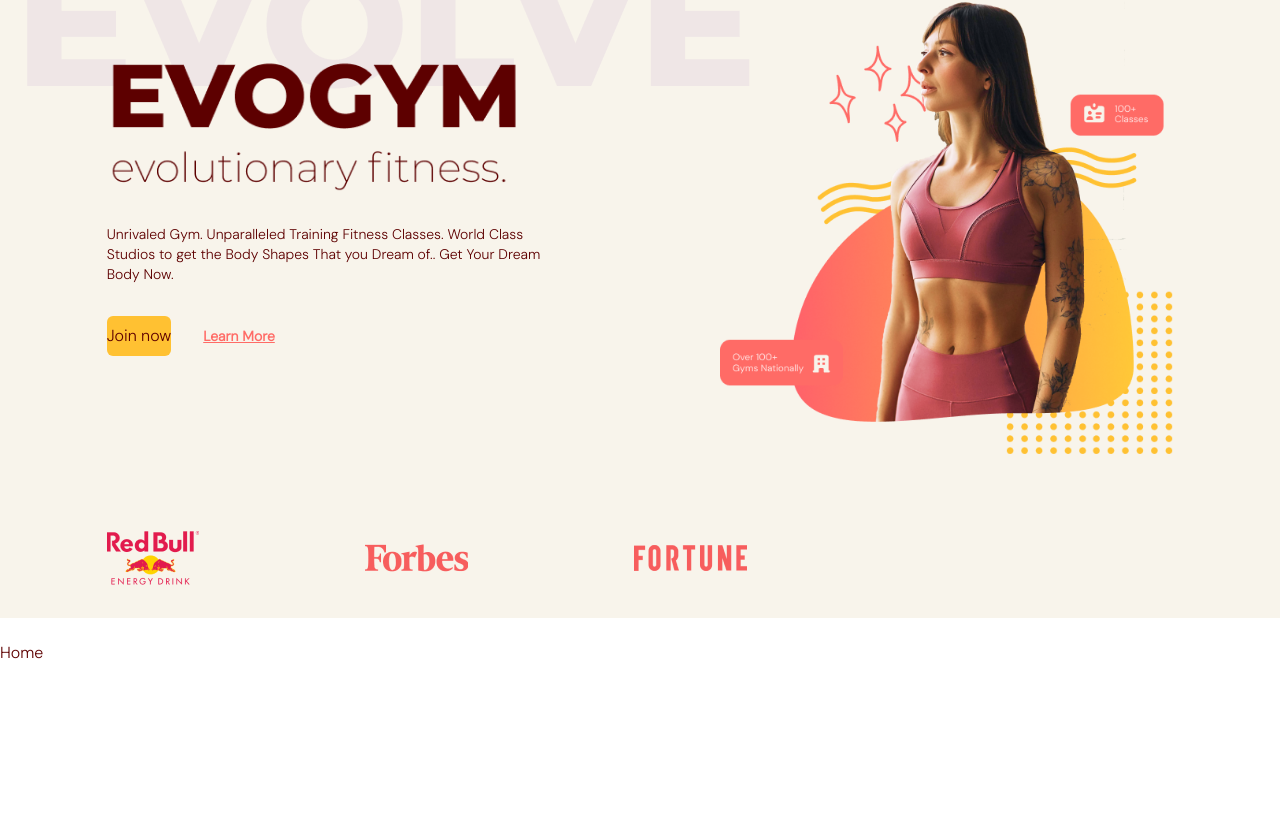
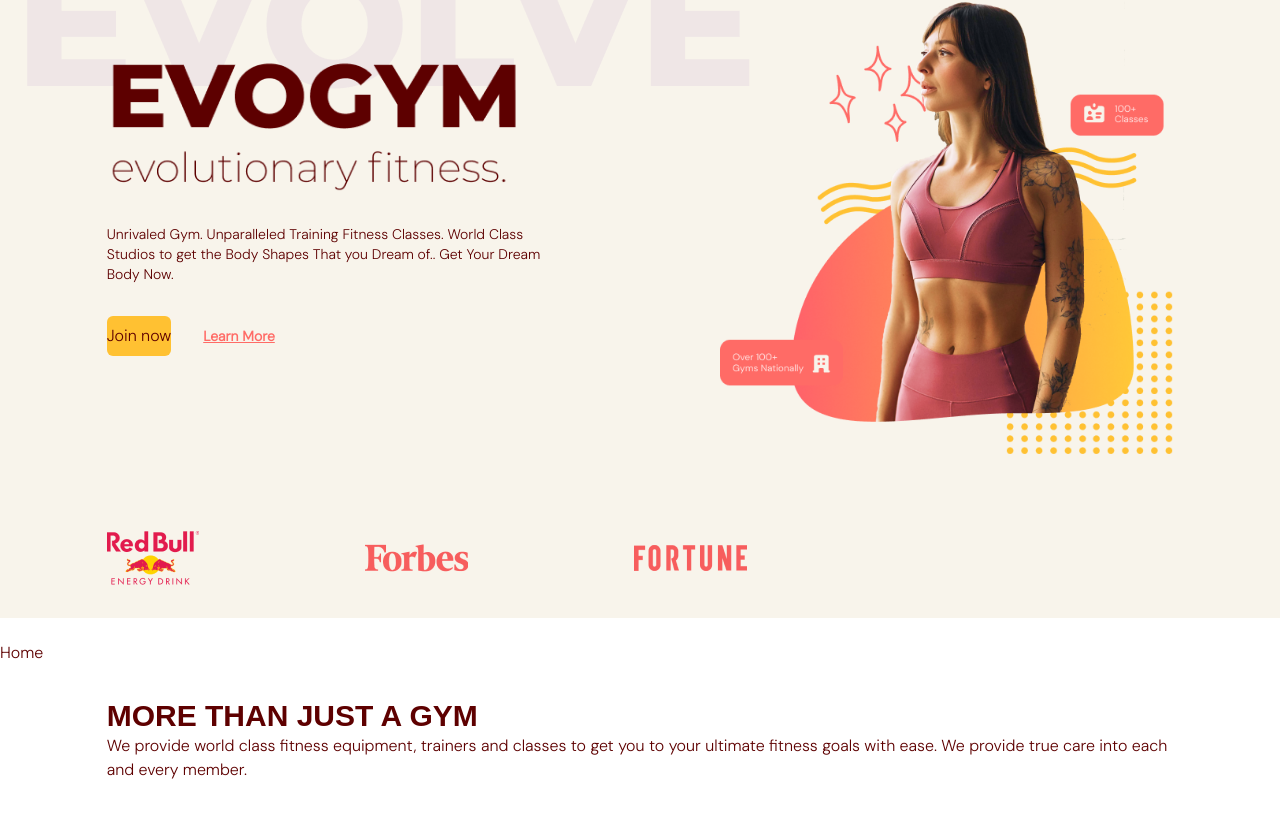
Before and after one commit to amiraadev/gym-app, a React (Vite) app: page / in a window 1280 px wide. Shown: the part 182-1000 px from the top of the page. Before the commit the page ends 847 px from the top, so only its background shows below. Built offline with nearby package versions, Linux system fonts and the light colour scheme; the HTML template or start-up script is replaced by a standard one.

Commit message:
commit 5

```diff
--- a/src/App.tsx
+++ b/src/App.tsx
@@ -1,6 +1,7 @@
 
 import Navbar from '@/scenes/navbar'
 import Home from '@/scenes/home'
+import Benefits from '@/scenes/benefits'
 import { useEffect, useState } from 'react'
 import { SelectedPage } from '@/shared/types'
 
@@ -25,7 +26,8 @@
   return (
 <div className="app bg-gray-20">
   <Navbar isTopOfPage={isTopOfPage} selectedPage={selectedPage} setSelectedPage={setSelectedPage} />
-  <Home isTopOfPage={isTopOfPage} selectedPage={selectedPage} setSelectedPage={setSelectedPage} />
+  <Home  setSelectedPage={setSelectedPage} />
+  <Benefits  setSelectedPage={setSelectedPage} />
 </div>
   )
 }
--- /dev/null
+++ b/src/scenes/benefits/index.tsx
@@ -0,0 +1,29 @@
+import Htext from "@/shared/Htext";
+import { SelectedPage } from "@/shared/types"
+import { HomeModernIcon,UserGroupIcon,AcademicCapIcon } from "@heroicons/react/24/solid"
+import { motion } from 'framer-motion';
+
+
+type Props = {
+    setSelectedPage :(value:SelectedPage) =>void
+}
+
+export default function Benefits({setSelectedPage}: Props) {
+  return (
+    <section
+        id="benefits"
+        className="mx-auto min-h-full w-5/6 py-20">
+        <motion.div
+           onViewportEnter={() => setSelectedPage(SelectedPage.Benefits) }
+          >
+            <div>
+              <Htext>MORE THAN JUST A GYM </Htext>
+              <p> We provide world class fitness equipment, trainers and classes to
+            get you to your ultimate fitness goals with ease. We provide true
+            care into each and every member.</p>
+             </div>
+        </motion.div>
+
+    </section >
+  )
+}
--- a/src/scenes/home/index.tsx
+++ b/src/scenes/home/index.tsx
@@ -20,7 +20,9 @@
             id="home"
             className='gap-16 bg-gray-20 py-10 md:h-full md:pb-0'
      >
-        <div  className=' md:flex mx-auto w-5/6 items-center justify-center md:h-5/6' >
+        <motion.div
+            className=' md:flex mx-auto w-5/6 items-center justify-center md:h-5/6'
+            onViewportEnter={() => setSelectedPage(SelectedPage.Home)}>
             <div  className='z-10  mt-32 md:basis-3/5 '>
                 <motion.div
                      className='md:-mt-20'
@@ -71,7 +73,7 @@
             md:ml-40 md:mt-16 md:justify-items-ent'>
               <img src={HomePageGraphic} alt="home page graphic" />
             </div>
-        </div>
+        </motion.div >
 
         {isAboveMediumScreens && (
             <div className='h-[150px] w-full bg-primaty-100 py-10'>
--- /dev/null
+++ b/src/shared/Htext.tsx
@@ -0,0 +1,15 @@
+import React from 'react'
+
+type Props = {
+    children:React.ReactNode;
+}
+
+function Htext({children}: Props) {
+  return (
+    <h1 className="basis-3/5 font-montserrat text-3xl font-bold">
+        {children}
+    </h1>
+    )
+}
+
+export default Htext
```
